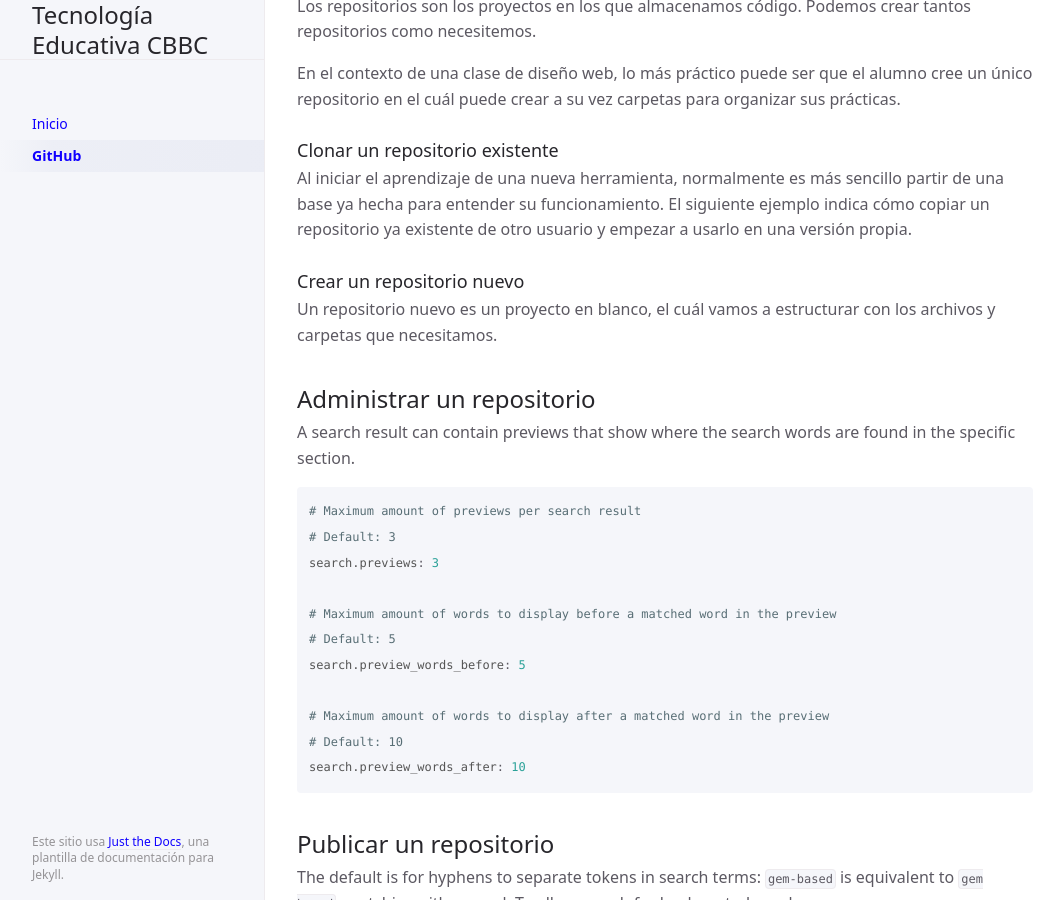
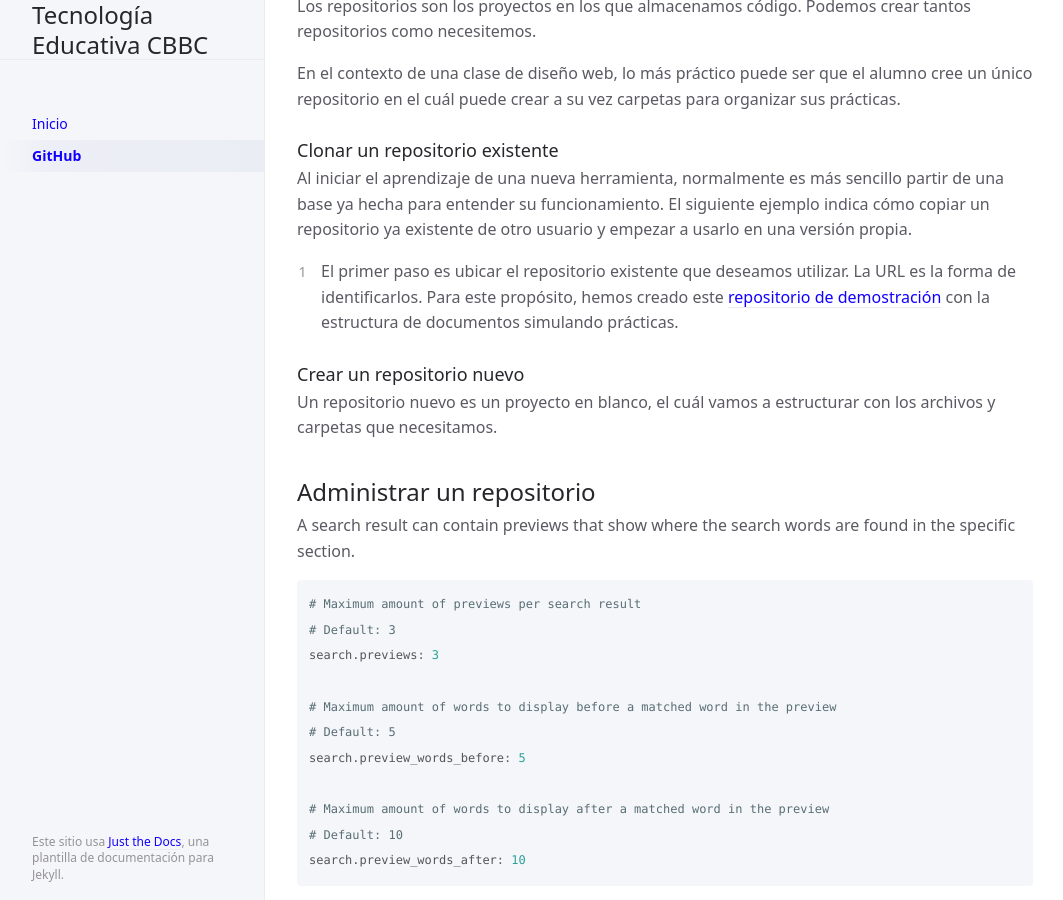
Before and after one commit to CoBachBC/demo, a Jekyll site: the page built from docs/github.md, in a window 1280 px wide and 900 px high, scrolled down 3412 px. Shown: the whole window, without its empty margins (107-1170 px from the left). Built offline with Jekyll 4.4.1, drawn with Linux system fonts in a browser that asks for light colours.

Commit message:
Update github.md

```diff
--- a/docs/github.md
+++ b/docs/github.md
@@ -60,6 +60,8 @@ En el contexto de una clase de diseño web, lo más práctico puede ser que el a
 
 Al iniciar el aprendizaje de una nueva herramienta, normalmente es más sencillo partir de una base ya hecha para entender su funcionamiento. El siguiente ejemplo indica cómo copiar un repositorio ya existente de otro usuario y empezar a usarlo en una versión propia.
 
+1. El primer paso es ubicar el repositorio existente que deseamos utilizar. La URL es la forma de identificarlos. Para este propósito, hemos creado este [repositorio de demostración](https://github.com/CoBachBC/DemoEjerciciosWeb) con la estructura de documentos simulando prácticas.
+
 ### Crear un repositorio nuevo
 
 Un repositorio nuevo es un proyecto en blanco, el cuál vamos a estructurar con los archivos y carpetas que necesitamos.
```
